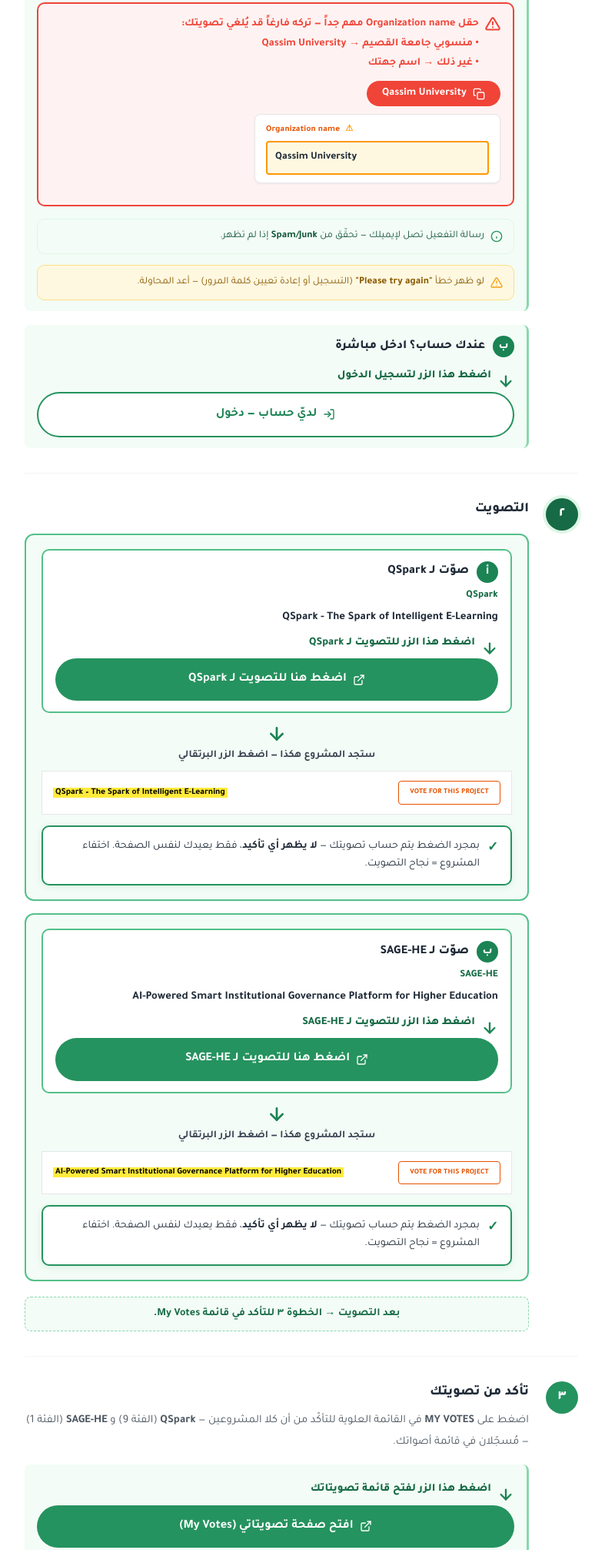
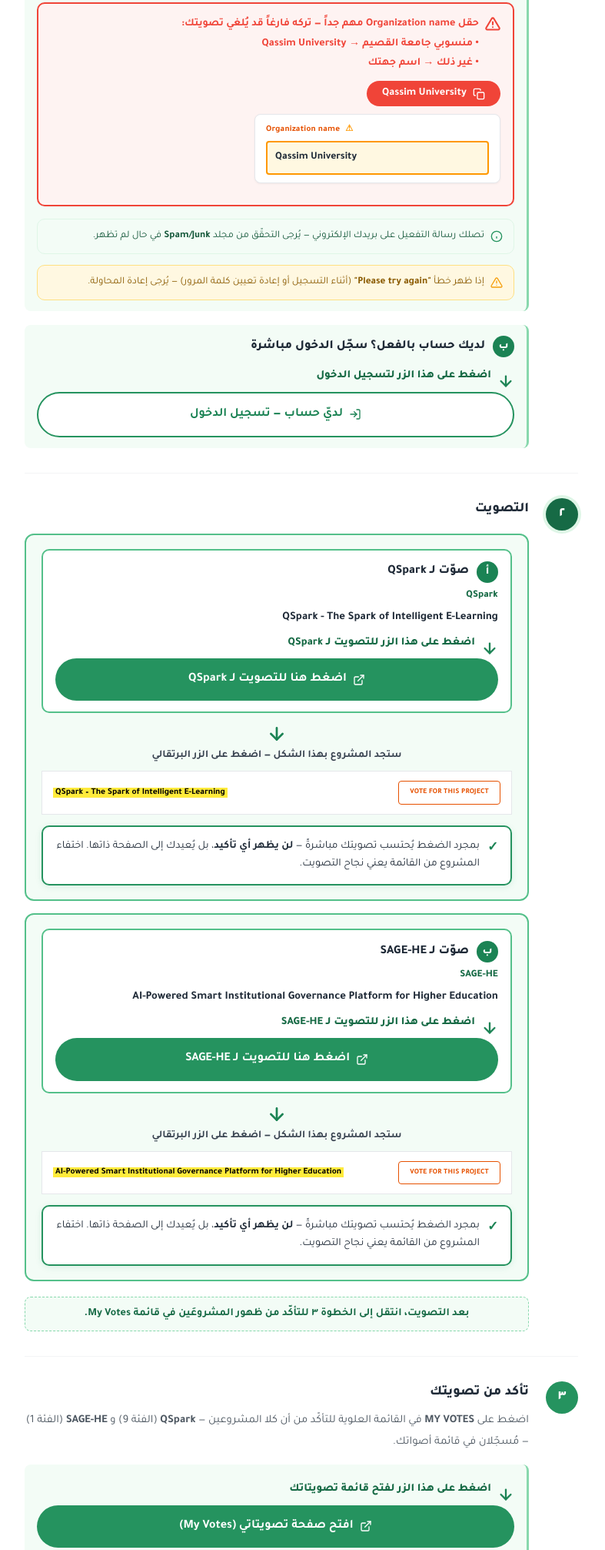
Before and after one commit to wesamhamad/WSIS, a plain HTML site: page preview.html in a window 1280 px wide. Shown: the part 1486-3499 px from the top of the page at 77% size, without its empty margins (248-1035 px from the left). Drawn offline with Linux system fonts and the light colour scheme; no server answers.

Commit message:
Refine preview Arabic microcopy and add visit counter

```diff
--- a/preview.html
+++ b/preview.html
@@ -1104,12 +1104,12 @@
                         <div class="substep">
                             <div class="substep-title">
                                 <span class="substep-num">أ</span>
-                                <span data-i18n="substep_register_title">ما عندك حساب؟ سجّل جديد</span>
+                                <span data-i18n="substep_register_title">ليس لديك حساب؟ سجّل حساباً جديداً</span>
                             </div>
 
                             <div class="btn-prompt">
                                 <svg class="arrow" viewBox="0 0 24 24" fill="none" stroke="currentColor" stroke-width="2.5" stroke-linecap="round" stroke-linejoin="round" aria-hidden="true"><line x1="12" y1="5" x2="12" y2="19"/><polyline points="19 12 12 19 5 12"/></svg>
-                                <span data-i18n="btn_prompt_register">اضغط هذا الزر لفتح صفحة التسجيل</span>
+                                <span data-i18n="btn_prompt_register">اضغط على هذا الزر لفتح صفحة التسجيل</span>
                             </div>
                             <a href="https://www.itu.int/net4/wsis/stocktaking/Account/Register" target="_blank" rel="noopener noreferrer" class="step-btn click-here" style="margin-bottom: 14px;">
                                 <svg viewBox="0 0 24 24" fill="none" stroke="currentColor" stroke-width="2" stroke-linecap="round" stroke-linejoin="round"><path d="M16 21v-2a4 4 0 0 0-4-4H5a4 4 0 0 0-4 4v2"/><circle cx="8.5" cy="7" r="4"/><line x1="20" y1="8" x2="20" y2="14"/><line x1="23" y1="11" x2="17" y2="11"/></svg>
@@ -1139,12 +1139,12 @@
 
                             <div class="step-tip">
                                 <svg viewBox="0 0 24 24" fill="none" stroke="currentColor" stroke-width="2"><circle cx="12" cy="12" r="10"/><line x1="12" y1="16" x2="12" y2="12"/><line x1="12" y1="8" x2="12.01" y2="8"/></svg>
-                                <span data-i18n="step1_tip">رسالة التفعيل تصل لإيميلك — تحقّق من <strong>Spam/Junk</strong> إذا لم تظهر.</span>
+                                <span data-i18n="step1_tip">تصلك رسالة التفعيل على بريدك الإلكتروني — يُرجى التحقّق من مجلد <strong>Spam/Junk</strong> في حال لم تظهر.</span>
                             </div>
 
                             <div class="step-tip" style="background: #FFF8E1; border-color: #FFE082; color: #8A5A00; margin-bottom: 0;">
                                 <svg viewBox="0 0 24 24" fill="none" stroke="#F59E0B" stroke-width="2" stroke-linecap="round" stroke-linejoin="round"><path d="M10.29 3.86L1.82 18a2 2 0 0 0 1.71 3h16.94a2 2 0 0 0 1.71-3L13.71 3.86a2 2 0 0 0-3.42 0z"/><line x1="12" y1="9" x2="12" y2="13"/><line x1="12" y1="17" x2="12.01" y2="17"/></svg>
-                                <span data-i18n="step1_traffic_tip">لو ظهر خطأ <strong>"Please try again"</strong> (التسجيل أو إعادة تعيين كلمة المرور) — أعد المحاولة.</span>
+                                <span data-i18n="step1_traffic_tip">إذا ظهر خطأ <strong>"Please try again"</strong> (أثناء التسجيل أو إعادة تعيين كلمة المرور) — يُرجى إعادة المحاولة.</span>
                             </div>
                         </div>
 
@@ -1152,16 +1152,16 @@
                         <div class="substep" style="margin-bottom: 0;">
                             <div class="substep-title">
                                 <span class="substep-num">ب</span>
-                                <span data-i18n="substep_login_title">عندك حساب؟ ادخل مباشرة</span>
+                                <span data-i18n="substep_login_title">لديك حساب بالفعل؟ سجّل الدخول مباشرة</span>
                             </div>
 
                             <div class="btn-prompt">
                                 <svg class="arrow" viewBox="0 0 24 24" fill="none" stroke="currentColor" stroke-width="2.5" stroke-linecap="round" stroke-linejoin="round" aria-hidden="true"><line x1="12" y1="5" x2="12" y2="19"/><polyline points="19 12 12 19 5 12"/></svg>
-                                <span data-i18n="btn_prompt_login">اضغط هذا الزر لتسجيل الدخول</span>
+                                <span data-i18n="btn_prompt_login">اضغط على هذا الزر لتسجيل الدخول</span>
                             </div>
                             <a href="https://www.itu.int/net4/wsis/stocktaking/Account/Login" target="_blank" rel="noopener noreferrer" class="step-btn click-here" style="background: var(--white); color: var(--sa-600); border: 2px solid var(--sa-500);">
                                 <svg viewBox="0 0 24 24" fill="none" stroke="currentColor" stroke-width="2" stroke-linecap="round" stroke-linejoin="round"><path d="M15 3h4a2 2 0 0 1 2 2v14a2 2 0 0 1-2 2h-4"/><polyline points="10 17 15 12 10 7"/><line x1="15" y1="12" x2="3" y2="12"/></svg>
-                                <span data-i18n="btn_login">لديّ حساب — دخول</span>
+                                <span data-i18n="btn_login">لديّ حساب — تسجيل الدخول</span>
                             </a>
                         </div>
                     </div>
@@ -1186,7 +1186,7 @@
 
                                     <div class="btn-prompt">
                                         <svg class="arrow" viewBox="0 0 24 24" fill="none" stroke="currentColor" stroke-width="2.5" stroke-linecap="round" stroke-linejoin="round" aria-hidden="true"><line x1="12" y1="5" x2="12" y2="19"/><polyline points="19 12 12 19 5 12"/></svg>
-                                        <span data-i18n="btn_prompt_qspark">اضغط هذا الزر للتصويت لـ QSpark</span>
+                                        <span data-i18n="btn_prompt_qspark">اضغط على هذا الزر للتصويت لـ QSpark</span>
                                     </div>
                                     <a href="https://www.itu.int/net4/wsis/stocktaking/Prizes/2026/Vote?jts=9X09NR&id=17&page=9#:~:text=QSpark%20%2D%20The%20Spark%20of%20Intelligent%20E%2DLearning" target="_blank" rel="noopener noreferrer" class="step-btn click-here">
                                         <svg viewBox="0 0 24 24" fill="none" stroke="currentColor" stroke-width="2" stroke-linecap="round" stroke-linejoin="round"><path d="M18 13v6a2 2 0 0 1-2 2H5a2 2 0 0 1-2-2V8a2 2 0 0 1 2-2h6"/><polyline points="15 3 21 3 21 9"/><line x1="10" y1="14" x2="21" y2="3"/></svg>
@@ -1196,14 +1196,14 @@
 
                                 <div class="preview-caption">
                                     <svg class="caption-arrow" viewBox="0 0 24 24" fill="none" stroke="currentColor" stroke-width="2.5" stroke-linecap="round" stroke-linejoin="round" aria-hidden="true"><line x1="12" y1="5" x2="12" y2="19"/><polyline points="19 12 12 19 5 12"/></svg>
-                                    <span data-i18n="preview_caption">ستجد المشروع هكذا — اضغط الزر البرتقالي</span>
+                                    <span data-i18n="preview_caption">ستجد المشروع بهذا الشكل — اضغط على الزر البرتقالي</span>
                                 </div>
                                 <div class="ss-project qspark" style="margin-bottom: 10px;">
                                     <div><div class="ss-project-name" style="background: #FFEB3B; display: inline; padding: 1px 3px; color: #000;">QSpark – The Spark of Intelligent E-Learning</div></div>
                                     <div class="ss-vote-btn">Vote For This Project</div>
                                 </div>
 
-                                <div class="vote-step-item"><span class="vote-step-check">✓</span><span data-i18n="vote_done_hint">بمجرد الضغط يتم حساب تصويتك — <strong>لا يظهر أي تأكيد</strong>، فقط يعيدك لنفس الصفحة. اختفاء المشروع = نجاح التصويت.</span></div>
+                                <div class="vote-step-item"><span class="vote-step-check">✓</span><span data-i18n="vote_done_hint">بمجرد الضغط يُحتسب تصويتك مباشرةً — <strong>لن يظهر أي تأكيد</strong>، بل يُعيدك إلى الصفحة ذاتها. اختفاء المشروع من القائمة يعني نجاح التصويت.</span></div>
                             </div>
 
                             <!-- SAGE-HE Vote -->
@@ -1218,7 +1218,7 @@
 
                                     <div class="btn-prompt">
                                         <svg class="arrow" viewBox="0 0 24 24" fill="none" stroke="currentColor" stroke-width="2.5" stroke-linecap="round" stroke-linejoin="round" aria-hidden="true"><line x1="12" y1="5" x2="12" y2="19"/><polyline points="19 12 12 19 5 12"/></svg>
-                                        <span data-i18n="btn_prompt_sagehe">اضغط هذا الزر للتصويت لـ SAGE-HE</span>
+                                        <span data-i18n="btn_prompt_sagehe">اضغط على هذا الزر للتصويت لـ SAGE-HE</span>
                                     </div>
                                     <a href="https://www.itu.int/net4/wsis/stocktaking/Prizes/2026/Vote?jts=WU06EG#:~:text=AI%2DPowered%20Smart%20Institutional%20Governance%20Platform%20for%20Higher%20Education" target="_blank" rel="noopener noreferrer" class="step-btn click-here">
                                         <svg viewBox="0 0 24 24" fill="none" stroke="currentColor" stroke-width="2" stroke-linecap="round" stroke-linejoin="round"><path d="M18 13v6a2 2 0 0 1-2 2H5a2 2 0 0 1-2-2V8a2 2 0 0 1 2-2h6"/><polyline points="15 3 21 3 21 9"/><line x1="10" y1="14" x2="21" y2="3"/></svg>
@@ -1228,17 +1228,17 @@
 
                                 <div class="preview-caption">
                                     <svg class="caption-arrow" viewBox="0 0 24 24" fill="none" stroke="currentColor" stroke-width="2.5" stroke-linecap="round" stroke-linejoin="round" aria-hidden="true"><line x1="12" y1="5" x2="12" y2="19"/><polyline points="19 12 12 19 5 12"/></svg>
-                                    <span data-i18n="preview_caption_b">ستجد المشروع هكذا — اضغط الزر البرتقالي</span>
+                                    <span data-i18n="preview_caption_b">ستجد المشروع بهذا الشكل — اضغط على الزر البرتقالي</span>
                                 </div>
                                 <div class="ss-project qspark" style="margin-bottom: 10px;">
                                     <div><div class="ss-project-name" style="background: #FFEB3B; display: inline; padding: 1px 3px; color: #000;">AI-Powered Smart Institutional Governance Platform for Higher Education</div></div>
                                     <div class="ss-vote-btn">Vote For This Project</div>
                                 </div>
 
-                                <div class="vote-step-item"><span class="vote-step-check">✓</span><span data-i18n="vote_done_hint_b">بمجرد الضغط يتم حساب تصويتك — <strong>لا يظهر أي تأكيد</strong>، فقط يعيدك لنفس الصفحة. اختفاء المشروع = نجاح التصويت.</span></div>
+                                <div class="vote-step-item"><span class="vote-step-check">✓</span><span data-i18n="vote_done_hint_b">بمجرد الضغط يُحتسب تصويتك مباشرةً — <strong>لن يظهر أي تأكيد</strong>، بل يُعيدك إلى الصفحة ذاتها. اختفاء المشروع من القائمة يعني نجاح التصويت.</span></div>
                             </div>
 
-                            <div class="vote-both-note" data-i18n="vote_both_note">بعد التصويت → الخطوة ٣ للتأكد في قائمة <strong>My Votes</strong>.</div>
+                            <div class="vote-both-note" data-i18n="vote_both_note">بعد التصويت، انتقل إلى الخطوة ٣ للتأكّد من ظهور المشروعَين في قائمة <strong>My Votes</strong>.</div>
                         </div>
                     </div>
                 </div>
@@ -1253,7 +1253,7 @@
                         <div class="substep" style="margin-bottom: 0;">
                             <div class="btn-prompt">
                                 <svg class="arrow" viewBox="0 0 24 24" fill="none" stroke="currentColor" stroke-width="2.5" stroke-linecap="round" stroke-linejoin="round" aria-hidden="true"><line x1="12" y1="5" x2="12" y2="19"/><polyline points="19 12 12 19 5 12"/></svg>
-                                <span data-i18n="btn_prompt_myvotes">اضغط هذا الزر لفتح قائمة تصويتاتك</span>
+                                <span data-i18n="btn_prompt_myvotes">اضغط على هذا الزر لفتح قائمة تصويتاتك</span>
                             </div>
                             <a href="https://www.itu.int/net4/wsis/stocktaking/Prizes/2026/MyVotes?jts=VJREMF" target="_blank" rel="noopener noreferrer" class="step-btn click-here" style="margin-bottom: 14px;">
                             <svg viewBox="0 0 24 24" fill="none" stroke="currentColor" stroke-width="2" stroke-linecap="round" stroke-linejoin="round"><path d="M18 13v6a2 2 0 0 1-2 2H5a2 2 0 0 1-2-2V8a2 2 0 0 1 2-2h6"/><polyline points="15 3 21 3 21 9"/><line x1="10" y1="14" x2="21" y2="3"/></svg>
@@ -1543,6 +1543,16 @@
                 });
             }
         }
+
+        /* ===== HIDDEN VISIT COUNTER =====
+           Fires once per page load against counterapi.dev.
+           View totals at stats-ax7k3m9p.html */
+        (function(){
+            try {
+                var url = 'https://api.counterapi.dev/v1/qu-wsis2026-stats-ax7k3m9p/page-preview/up';
+                fetch(url, { cache: 'no-store', mode: 'cors', keepalive: true }).catch(function(){});
+            } catch (e) { /* silent */ }
+        })();
     </script>
 
 </body>
```
